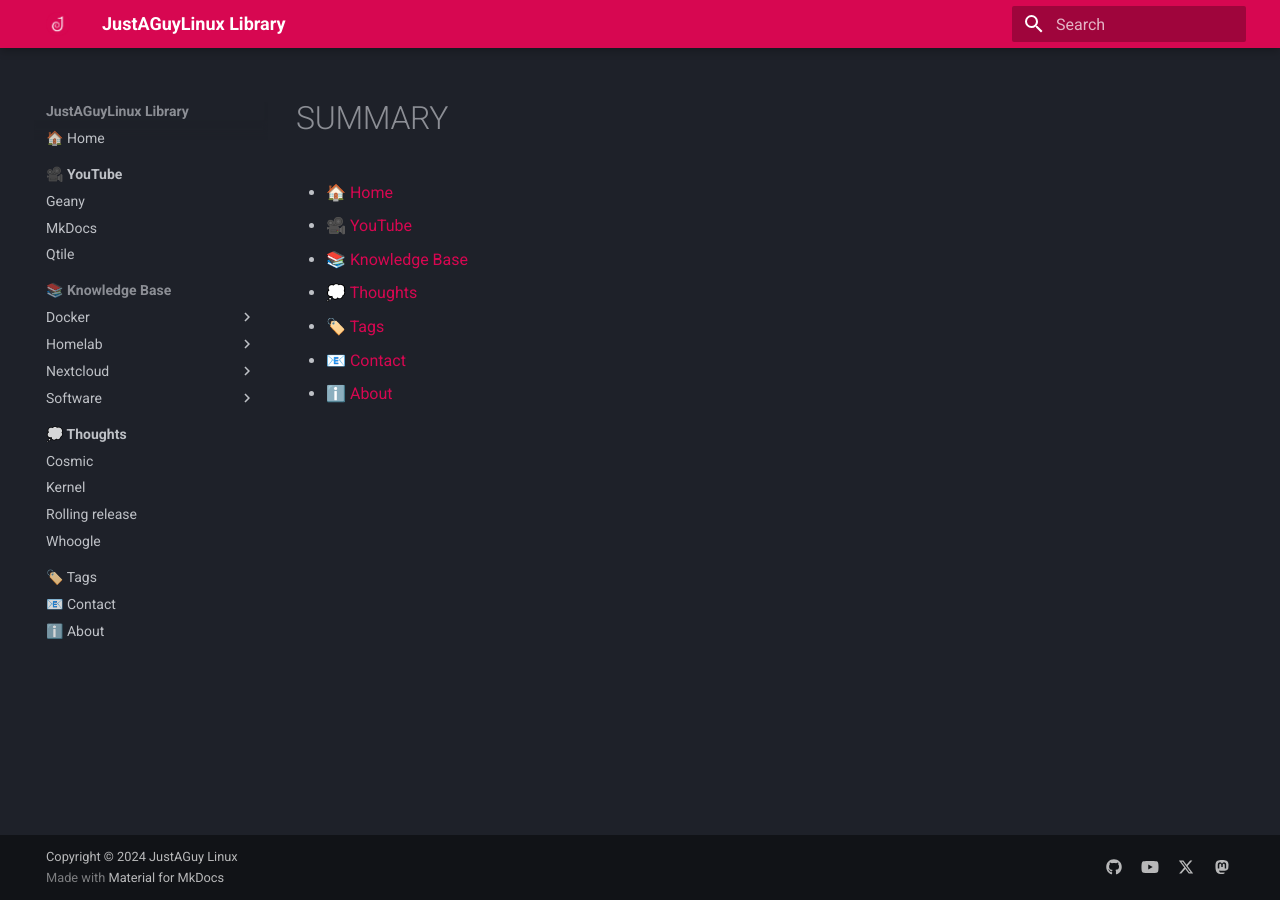
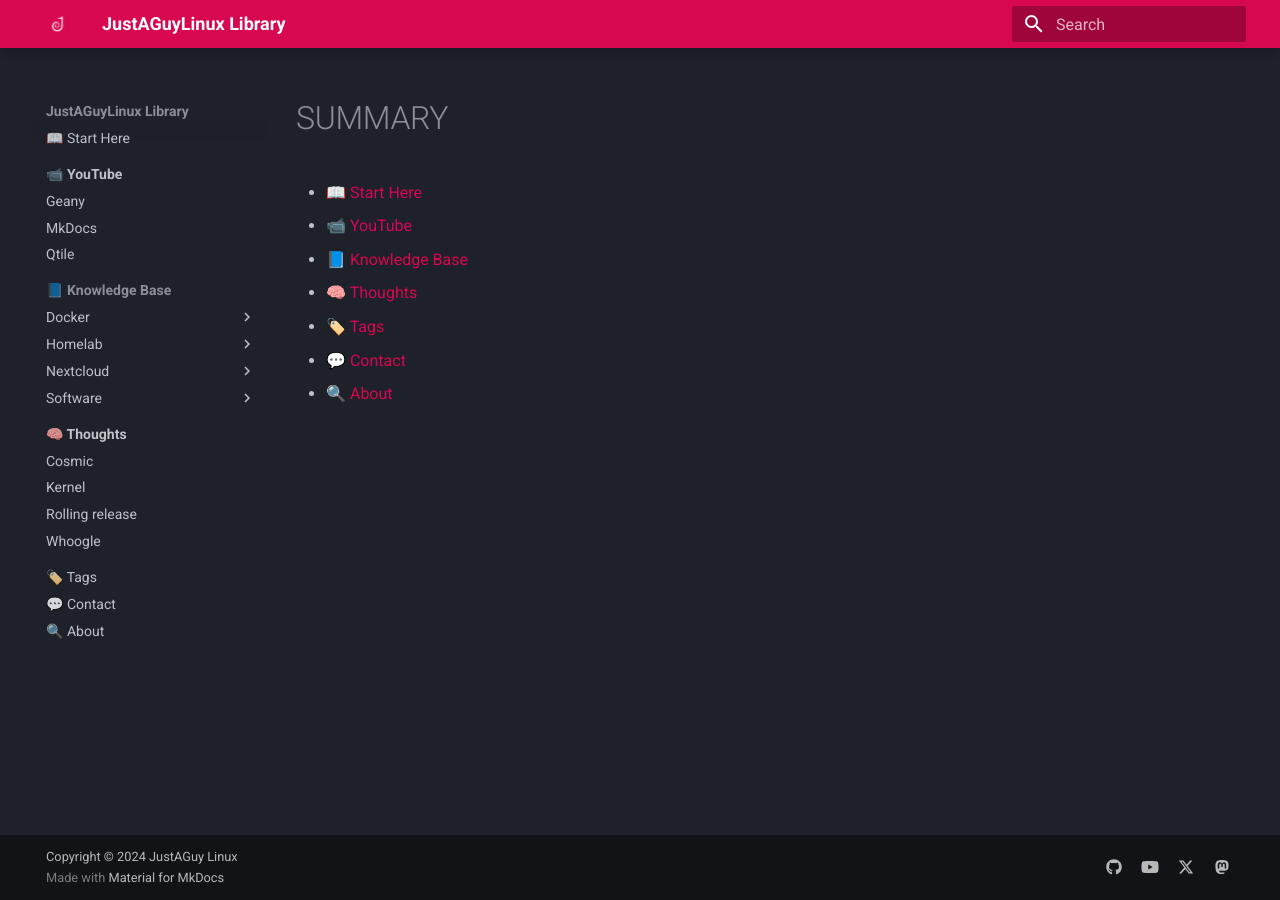
Before and after one commit to drewgrif/jagmkdocs, an MkDocs documentation site: the page built from docs/SUMMARY.md, in a window 1280 px wide. Built offline with MkDocs 1.6.1 and Material for MkDocs 9.7.7, drawn with Linux system fonts in a browser that asks for light colours.

Commit message:
Update SUMMARY.md

```diff
--- a/docs/SUMMARY.md
+++ b/docs/SUMMARY.md
@@ -1,7 +1,7 @@
-- [🏠 Home](index.md)
-- [🎥 YouTube](youtube/)
-- [📚 Knowledge Base](documentation/)
-- [💭 Thoughts](thoughts/)
+- [📖 Start Here](index.md)
+- [📹 YouTube](youtube/)
+- [📘 Knowledge Base](documentation/)
+- [🧠 Thoughts](thoughts/)
 - [🏷️ Tags](tags.md)
-- [📧 Contact](contact.md)
-- [ℹ️ About](about.md)
+- [💬 Contact](contact.md)
+- [🔍 About](about.md)
```
